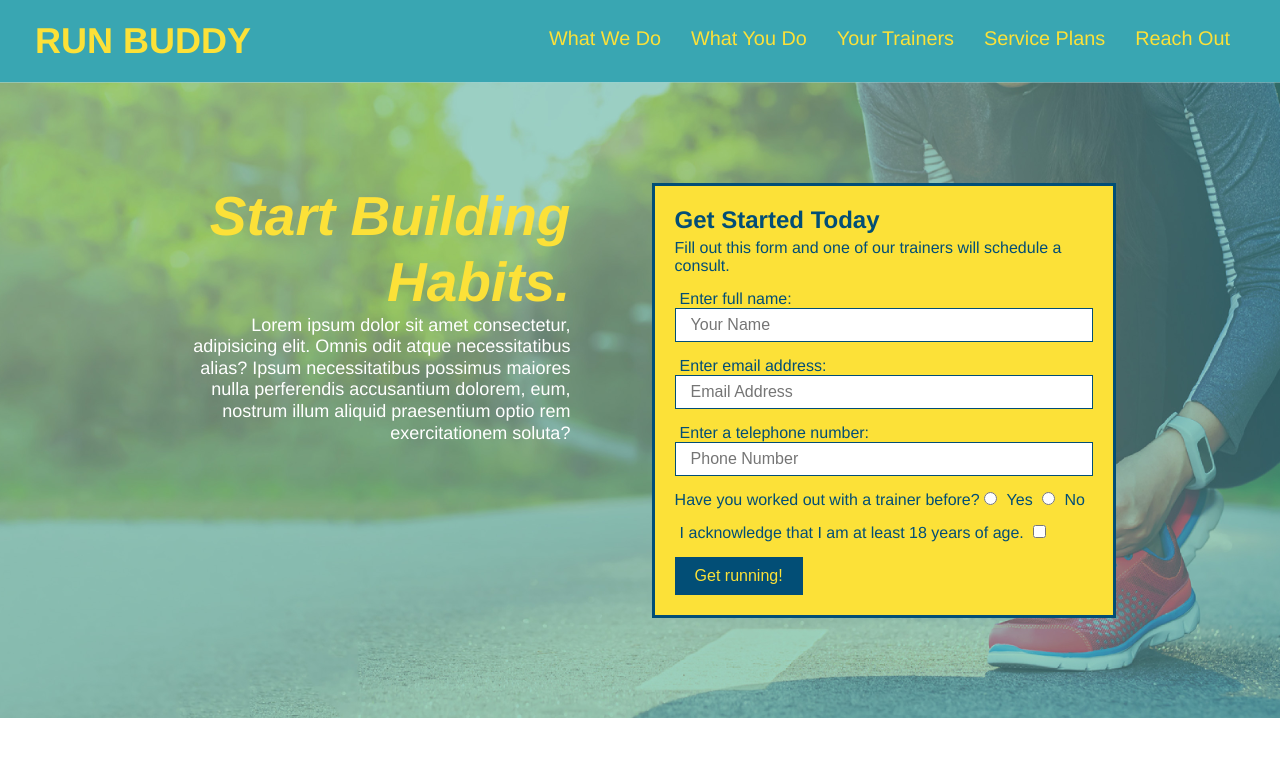
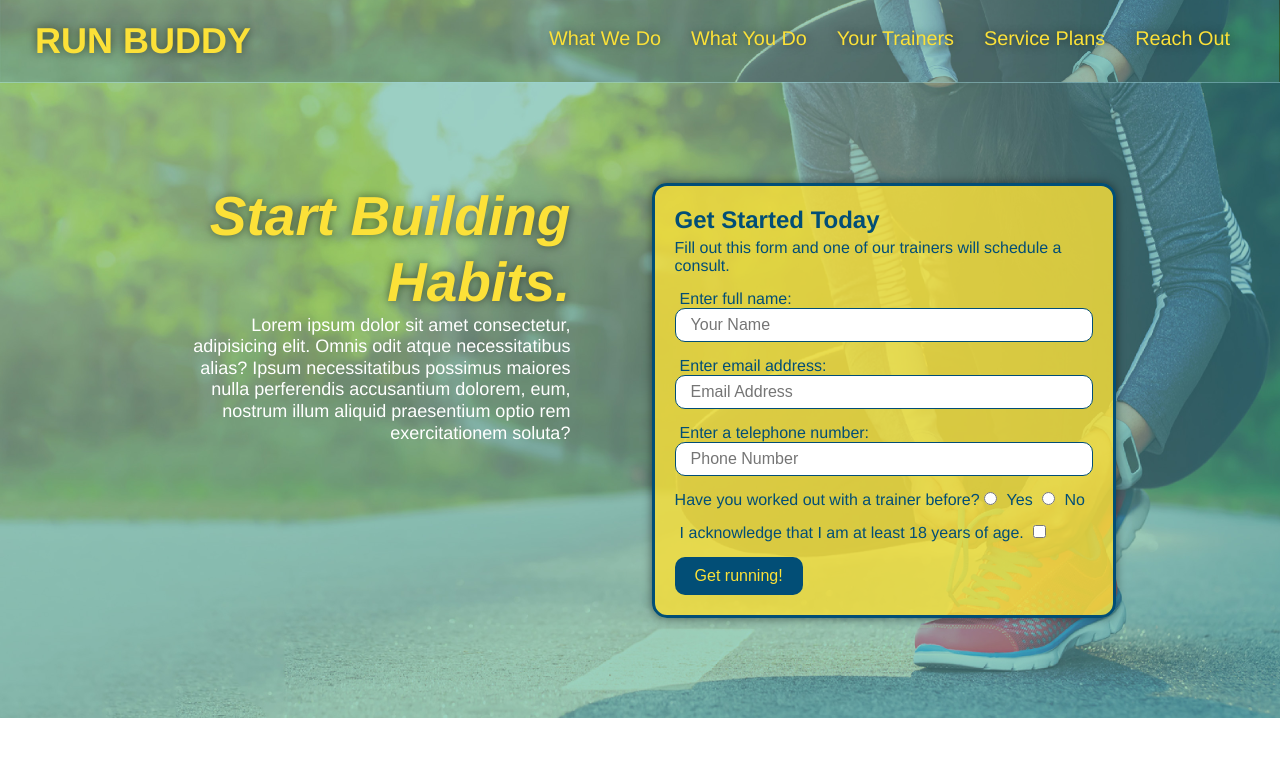
Before and after one commit to kpehl/run-buddy, a plain HTML site: page index.html in a window 1280 px wide. Shown: the top 775 px of the page. Drawn offline with Linux system fonts and the light colour scheme.

Commit message:
added text and box shadows, made header sticky for larger screens

```diff
--- a/assets/css/style.css
+++ b/assets/css/style.css
@@ -26,9 +26,16 @@ body {
 header {
     padding: 20px 35px;
     background-color: #39a6b2;
+    background-image: url("../images/hero-bg.jpg");
+    background-size: cover;
+    background-position: 80%;
+    background-attachment: fixed;
     display: flex;
     justify-content: space-between;
     flex-wrap: wrap;
+    position: -webkit-sticky;
+    position: sticky;
+    top: 0;
 }
 
 /* style for h1 inside <header> */
@@ -37,6 +44,7 @@ header h1 {
     font-size: 36px;
     color: #fce138;
     margin: 0;
+    text-shadow: 0 0 10px rgba(0, 0, 0, 0.5);
 }
 
 /* style for anchor elements in the header */
@@ -62,6 +70,7 @@ header nav ul li a {
     padding: 10px 15px;
     font-weight: lighter;
     font-size: 1.55vw;
+    text-shadow: 0 0 10px rgba(0, 0, 0, 0.5);
 }
 
 /* style for the footer */
@@ -96,7 +105,8 @@ footer a {
 .hero {
     background-image: url("../images/hero-bg.jpg");
     background-size: cover;
-    background-position: center;
+    background-position: 80%;
+    background-attachment: fixed;
     display: flex;
     justify-content: center;
     flex-wrap: wrap;
@@ -107,11 +117,13 @@ footer a {
 /* Hero Form Style Start */
 .hero-form {
     color: #024e76;
-    background-color: #fce138;
+    background-color: rgba(252,225,56,0.8);
     padding: 20px;
     border: solid 3px #024e76;
     width: 40%;
     margin: 3.5%;
+    box-shadow: 0 0 10px rgba(0, 0, 0, 0.5);
+    border-radius: 15px;
 }
 
 .hero-form h3{
@@ -131,6 +143,7 @@ footer a {
     color: #024e76;
     width: 100%;
     margin-bottom: 15px;
+    border-radius: 10px;
 }
 
 .hero-form label {
@@ -143,6 +156,7 @@ footer a {
     border: none;
     padding: 10px 20px;
     font-size: 16px;
+    border-radius: 10px;
 }
 /* Hero Form Style End */
 
@@ -160,6 +174,7 @@ footer a {
     font-style: italic;
     font-size: 55px;
     color: #fce138;
+    text-shadow: 0 0 10px rgba(0, 0, 0, 0.5);
 }
 /* Hero Call To Action Style End */
 
@@ -390,6 +405,7 @@ section {
     width: 100%;
     margin-bottom: 15px;
     margin-top: 5px;
+    border-radius: 10px;
 }
 
 .contact-form button {
@@ -400,6 +416,7 @@ section {
     text-align: center;
     padding: 15px 0;
     font-size: 16px;
+    border-radius: 10px;
 }
 /* Reach Out Style End */
 
@@ -409,6 +426,7 @@ section {
     header {
         padding-bottom: 0;
         justify-content: center;
+        position: relative;
     }
     header h1 {
         width: 100%;
```
